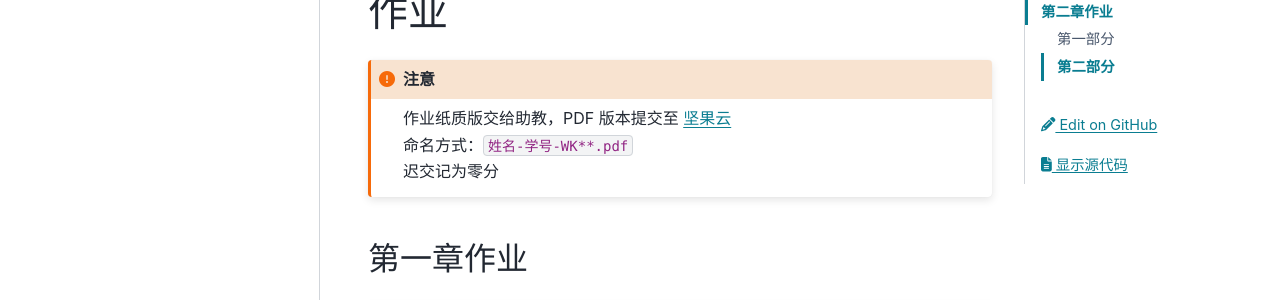
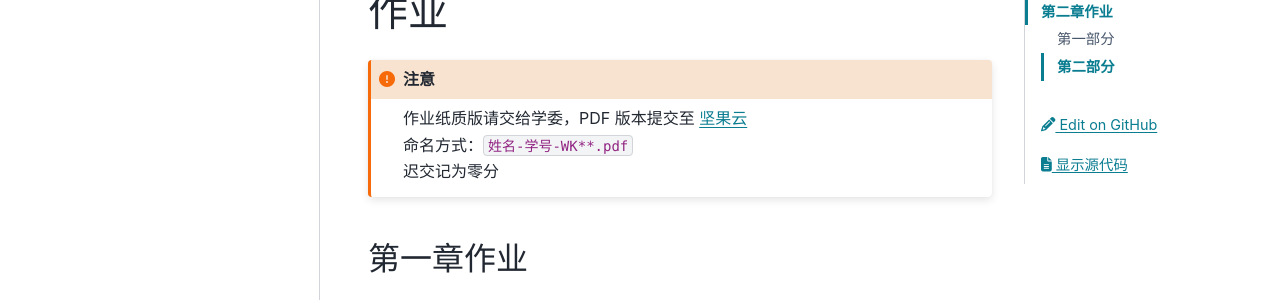
Before and after one commit to atlanswer/Signals-and-Systems, a Sphinx documentation site: the page built from doc/homework.rst, in a window 1280 px wide and 900 px high. Shown: the part 158-458 px from the top of the window. Built offline with Sphinx 7.4.7 and the PyData theme 0.15.4, drawn with Linux system fonts in a browser that asks for light colours.

```diff
--- a/doc/conf.py
+++ b/doc/conf.py
@@ -22,7 +22,7 @@ author = 'X. Zhao'
 copyright = 'CC BY-NC-SA 4.0'
 
 # The full version, including alpha/beta/rc tags
-release = '0.0.2'
+release = '0.1.0'
 
 
 # -- General configuration ---------------------------------------------------
--- a/doc/homework.rst
+++ b/doc/homework.rst
@@ -3,7 +3,7 @@
 ####
 
 .. attention::
-   | 作业纸质版交给助教，PDF 版本提交至 `坚果云 <https://workspace.jianguoyun.com/inbox/collect/05de5e9deca54501b2e676b94d0229c2/submit>`_
+   | 作业纸质版请交给学委，PDF 版本提交至 `坚果云 <https://workspace.jianguoyun.com/inbox/collect/05de5e9deca54501b2e676b94d0229c2/submit>`_
    | 命名方式：``姓名-学号-WK**.pdf``
    | 迟交记为零分
 
```
